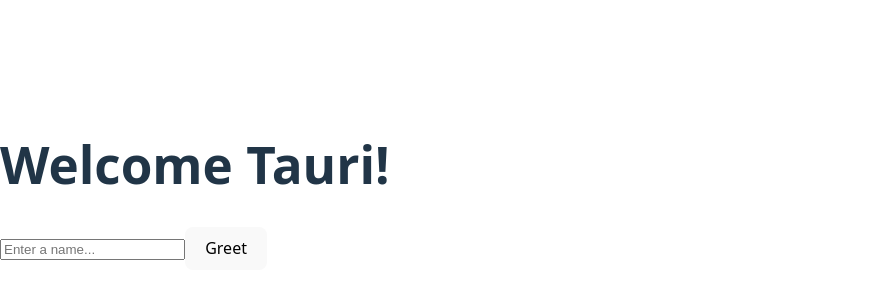
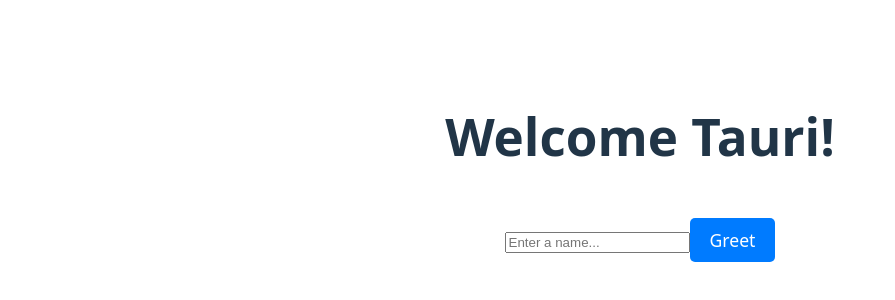
Before and after one commit to Kawa0x5F/submitChecker, a React (Vite) app in the folder frontend/: page / in a window 1280 px wide. Shown: the part 206-506 px from the top of the page, without its empty margins (0-895 px from the left). Built offline with nearby package versions, Linux system fonts and the light colour scheme.

Commit message:
feature: フロントに要素を中央揃えにしたCSSを適応

```diff
--- a/frontend/past-src/App.css
+++ b/frontend/past-src/App.css
@@ -7,12 +7,13 @@
 
 .container {
   display: flex;
+  justify-content: center;
   flex-direction: column;
   gap: 20px;
 }
 
 .input-section {
-  text-align: left;
+  text-align: center;
 }
 
 textarea {
--- a/frontend/src/App.tsx
+++ b/frontend/src/App.tsx
@@ -1,5 +1,6 @@
 import { useState } from "react";
 import { invoke } from '@tauri-apps/api/core';
+import "./App.css";
 
 // 文字列を表示する
 function App() {
```
